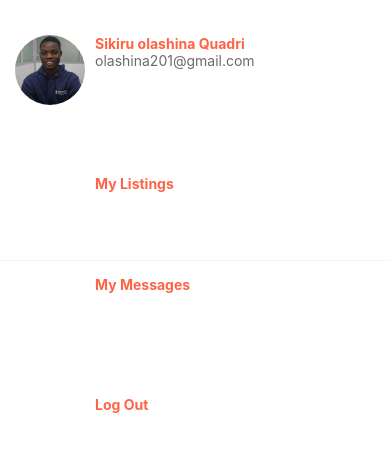
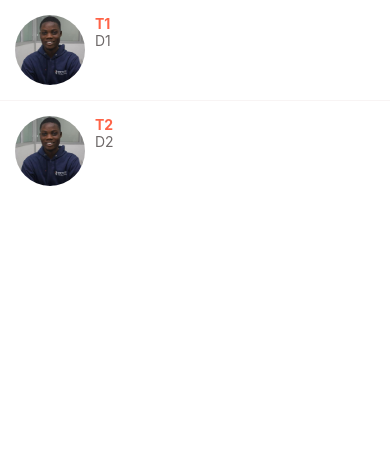
Before and after one commit to olashina201/zoop, a React Native app: screen / in a window 390 px wide. Shown: the top 452 px of the page. Built offline with nearby package versions, Linux system fonts and the light colour scheme.

Commit message:
update codebase

```diff
--- a/App.tsx
+++ b/App.tsx
@@ -3,7 +3,7 @@ import React from "react";
 import { StyleSheet, Text, View } from "react-native";
 import AppButton from "./app/components/AppButton";
 import Card from "./app/components/Card";
-import Account from "./app/screens/Account";
+import ListItem from "./app/components/ListItem";
 import ListingDetails from "./app/screens/ListingDetails";
 import Messages from "./app/screens/Messages";
 import ViewImage from "./app/screens/ViewImage";
@@ -11,7 +11,7 @@ import Welcome from "./app/screens/Welcome";
 
 export default function App() {
   return (
-    <Account />
+    <Messages />
   );
 }
 
--- a/app/screens/Messages.tsx
+++ b/app/screens/Messages.tsx
@@ -1,12 +1,13 @@
-import React from "react";
+import React, { useState } from "react";
 import { FlatList, View, StyleSheet } from "react-native";
 import ListItem from "../components/ListItem";
 import Constants from "expo-constants";
 import Screen from "../components/Screen";
 import ListItemSeperator from "../components/ListItemSeperator";
+import ListItemDeleteAction from "../components/ListItemDeleteAction";
 
 // console.log(Constants);
-const messages = [
+const initialMessages = [
   {
     id: 1,
     title: "T1",
@@ -22,6 +23,13 @@ const messages = [
 ];
 
 const Messages = () => {
+  const [messages, setMessages] = useState(initialMessages);
+  const [refreshing, setRefreshing] = useState(false);
+
+  const handleDelete = (message: any) => {
+    // Delete the message from messages
+    setMessages(messages.filter((m) => m.id !== message.id));
+  };
   return (
     <Screen style={styles.screen}>
       <FlatList
@@ -33,9 +41,23 @@ const Messages = () => {
             subTitle={item.description}
             image={item.image}
             onPress={() => console.log("Message selected", item)}
+            renderRightActions={() => (
+              <ListItemDeleteAction onPress={() => handleDelete(item)} />
+            )}
           />
         )}
         ItemSeparatorComponent={ListItemSeperator}
+        refreshing={refreshing}
+        onRefresh={() => {
+          setMessages([
+            {
+              id: 2,
+              title: "T2",
+              description: "D2",
+              image: require("../../assets/my.jpeg"),
+            },
+          ]);
+        }}
       />
     </Screen>
   );
```
